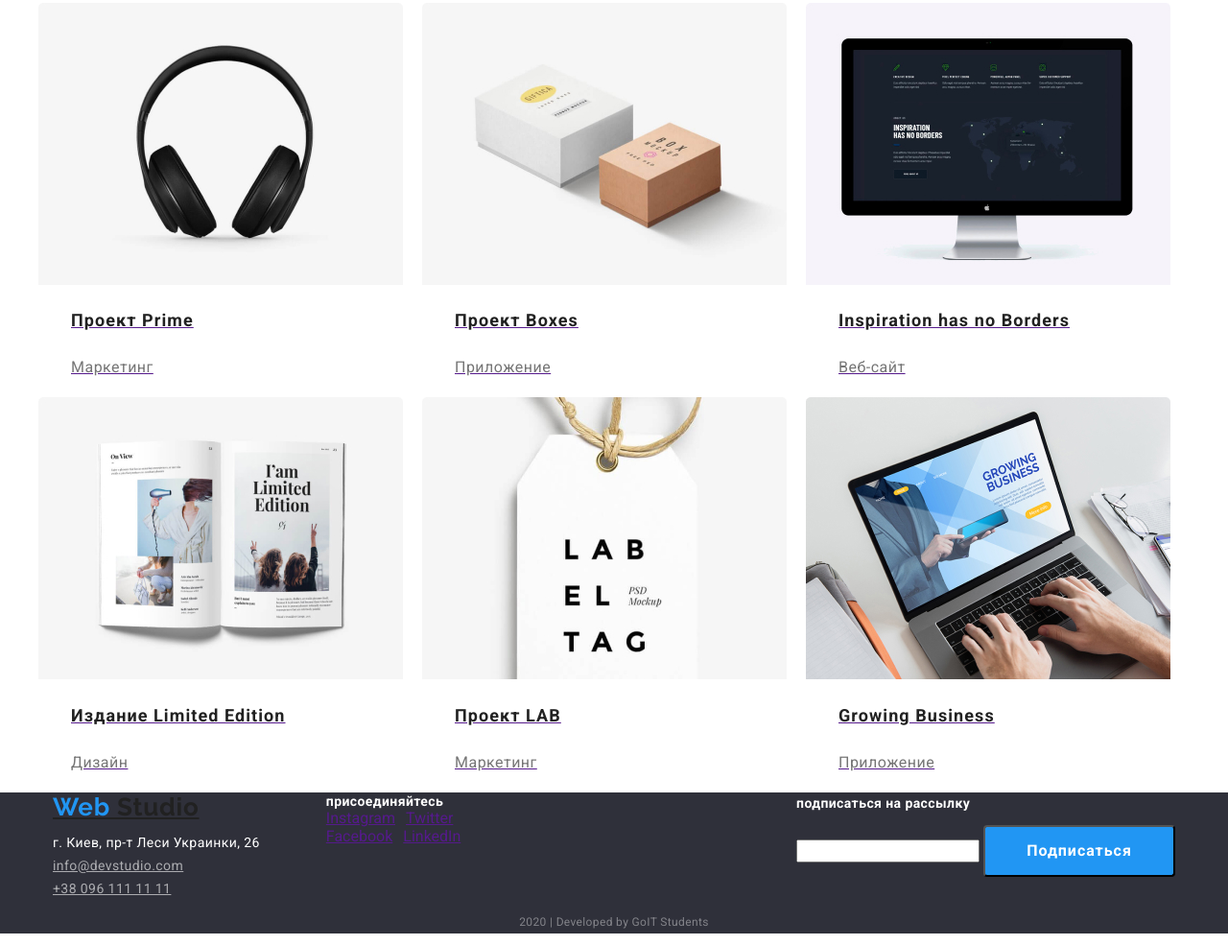
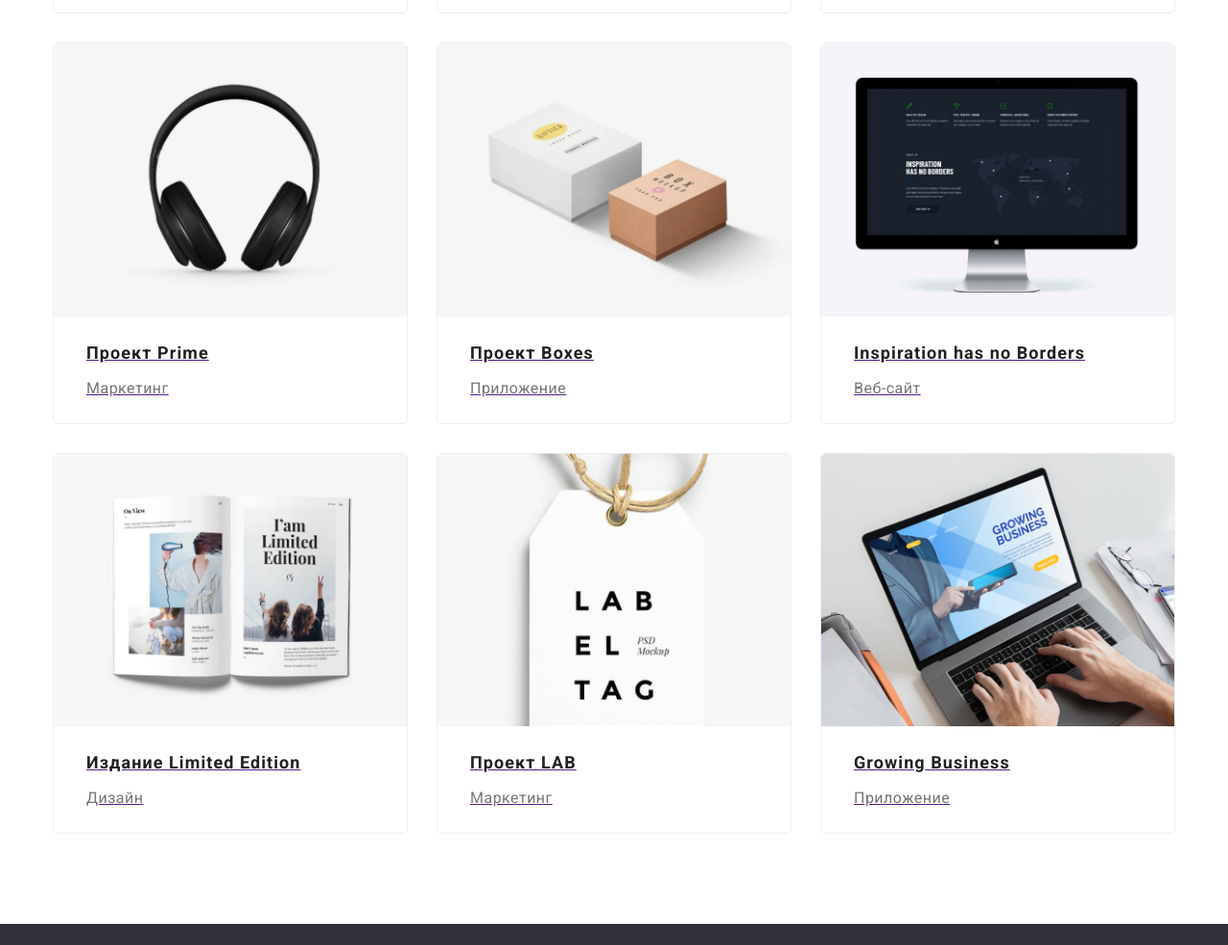
Before and after one commit to Andrey-Kasperovych/goit-markup-hw-03, a plain HTML site: page portfolio.html in a window 1280 px wide. Shown: the part 635-1620 px from the top of the page at 96% size. Drawn offline with nearby package versions, Linux system fonts and the light colour scheme.

Commit message:
Очередной вариант с правками=)

```diff
--- a/css/styles.css
+++ b/css/styles.css
@@ -324,7 +324,7 @@ span{color: var(--accent);}
 .section {
     padding-top: 94px;
     padding-bottom: 94px;
-    outline: 1px solid tomato;
+    /*outline: 1px solid tomato;*/
     }
 
 .container {
@@ -332,7 +332,7 @@ span{color: var(--accent);}
     padding-left: 15px;
     padding-right: 15px;
     margin: 0 auto;
-    outline: 1px solid teal;
+    /*outline: 1px solid teal;*/
 
 }
 
@@ -372,9 +372,13 @@ span{color: var(--accent);}
     display: flex;
     margin-left: auto;
     margin-right: auto;
-    width: 1170px;
+    width: 1200px;
+    padding-left: 15px;
+    padding-right: 15px;
     align-items: flex-start;
 }
+
+.logadress {margin-top: 48px;}
 
 .footer .logo {
     display: block;
@@ -400,10 +404,12 @@ span{color: var(--accent);}
 
 .rassilka {
     margin-left: auto;
+    margin-top: 56px;
 }
 
 .connect-glav {
     margin-left: 69px;
+    margin-top: 56px;
 }
 
 .connect-list {
@@ -459,16 +465,17 @@ span{color: var(--accent);}
 
 /* Portfolio */
 
-.page-header.portfolio {
+/*.page-header.portfolio {
     margin-bottom: 100px;
-}
+}*/
 
 .tech-button {
     display: flex;
     list-style: none;
     margin-left: auto;
     margin-right: auto;
-    width: 450px;
+    margin-bottom: 50px;
+    width: 500px;
     font-weight: 500;
     font-size: 16px;
     line-height: 1.6;
@@ -477,6 +484,7 @@ span{color: var(--accent);}
 
 .tech-button .item {
     margin-right: 8px;
+
 }
 
 .tech-button .item:nth-child(5n) {
@@ -491,16 +499,32 @@ span{color: var(--accent);}
     margin: 0;
     margin-left: auto;
     margin-right: auto;
-    width: 1200px;
 }
 
 .tehnokryaki .item {
     width: 370px;
     margin-right: 30px;
+    border: 1px solid #EEEEEE;
+    box-sizing: border-box;
+    border-radius: 5px;
+    margin-bottom: 30px;
 }
+
 
 .tehnokryaki .item:nth-child(3n) {
     margin-right: 0;
+}
+
+.tehnokryaki .item:nth-child(7n), .tehnokryaki .item:nth-child(8n), .tehnokryaki .item:nth-child(9n)  {
+    margin-bottom: 0;
+}
+
+.tehnokryaki .item img {
+    display: block;
+    max-width: 100%;
+    height: auto;
+    width: 370px;
+    margin-bottom: 20px;
 }
 
 .tehnokryaki h2{color: var(--title-text-color);
@@ -509,6 +533,8 @@ span{color: var(--accent);}
     line-height: 2;
     letter-spacing: 0.06em;
     margin-left: 34px;
+    margin-top: 0;
+    margin-bottom: 4px;
 }
 
 .tehnokryaki p{color: var(--primary-text-color);
@@ -516,6 +542,8 @@ span{color: var(--accent);}
     line-height: 1.9;
     letter-spacing: 0.03em;
     margin-left: 34px;
+    margin-top: 0;
+    margin-bottom: 20px;
 }
 
 .tehnokryaki .text{background-color: var(--accent);
--- a/portfolio.html
+++ b/portfolio.html
@@ -44,7 +44,7 @@
               </header>
 
         <main>
-           <section>
+           <section class="section">
                <!--<h1>Наши работы</h1>-->
 
                <ul class="tech-button list">
@@ -55,6 +55,7 @@
                    <li class="item"><button type="button">Маркетинг</button></li>
                </ul>
 
+              <div class="container">
                <ul class="tehnokryaki list">
                    <li class="item">
                        <a href="">
@@ -129,13 +130,14 @@
                        </a>
                     </li>
                </ul>
-           </section>
+              </div>
+            </section>
         </main>
 
         <!--Логотип, физический адрес, контакты, страницы в соц. сетях, подписка на рассылку на странице Портфолио-->
         <footer class="footer">
             <div class="footer-verh">
-              <div>
+              <div class="logadress">
                   <a href="./index.html" class="logo"><span>Web</span> Studio</a>
 
                   <address class="address">
```
Also changed, not shown: index.html (+1 -1 lines).
